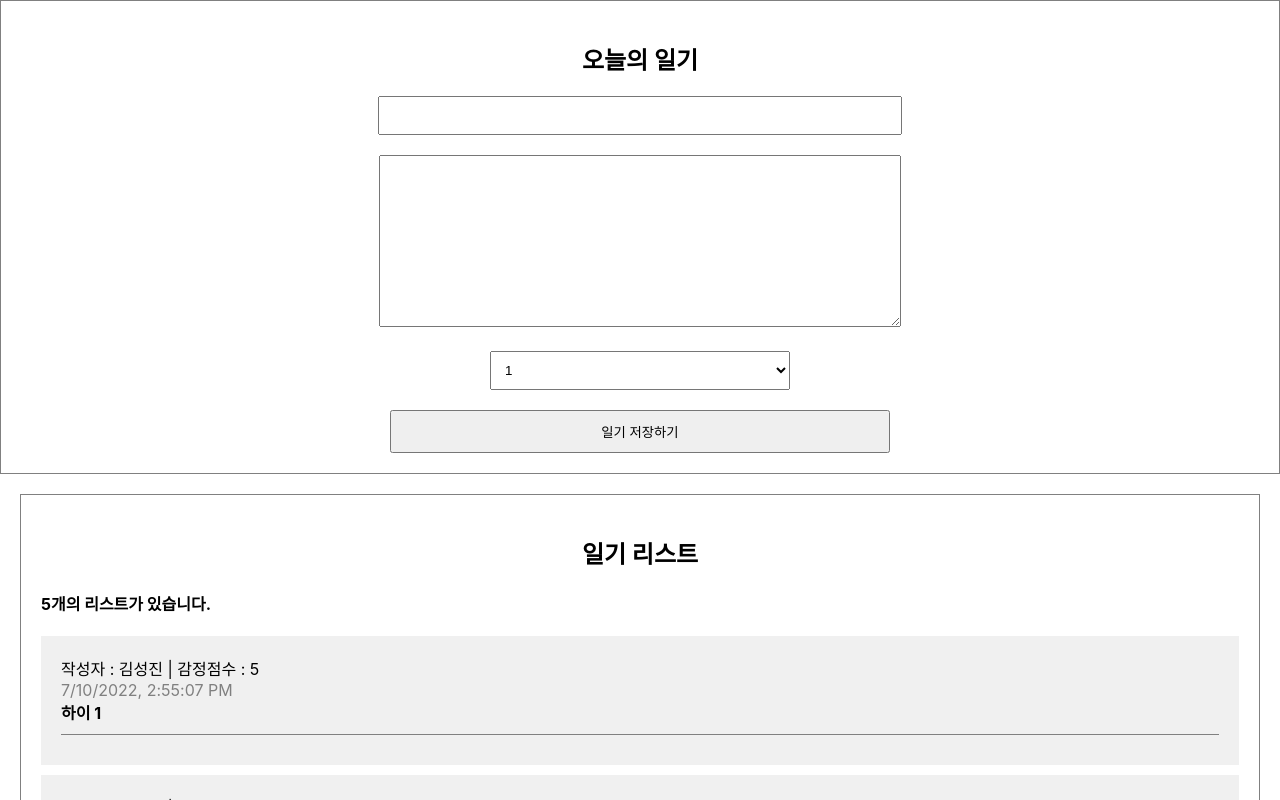
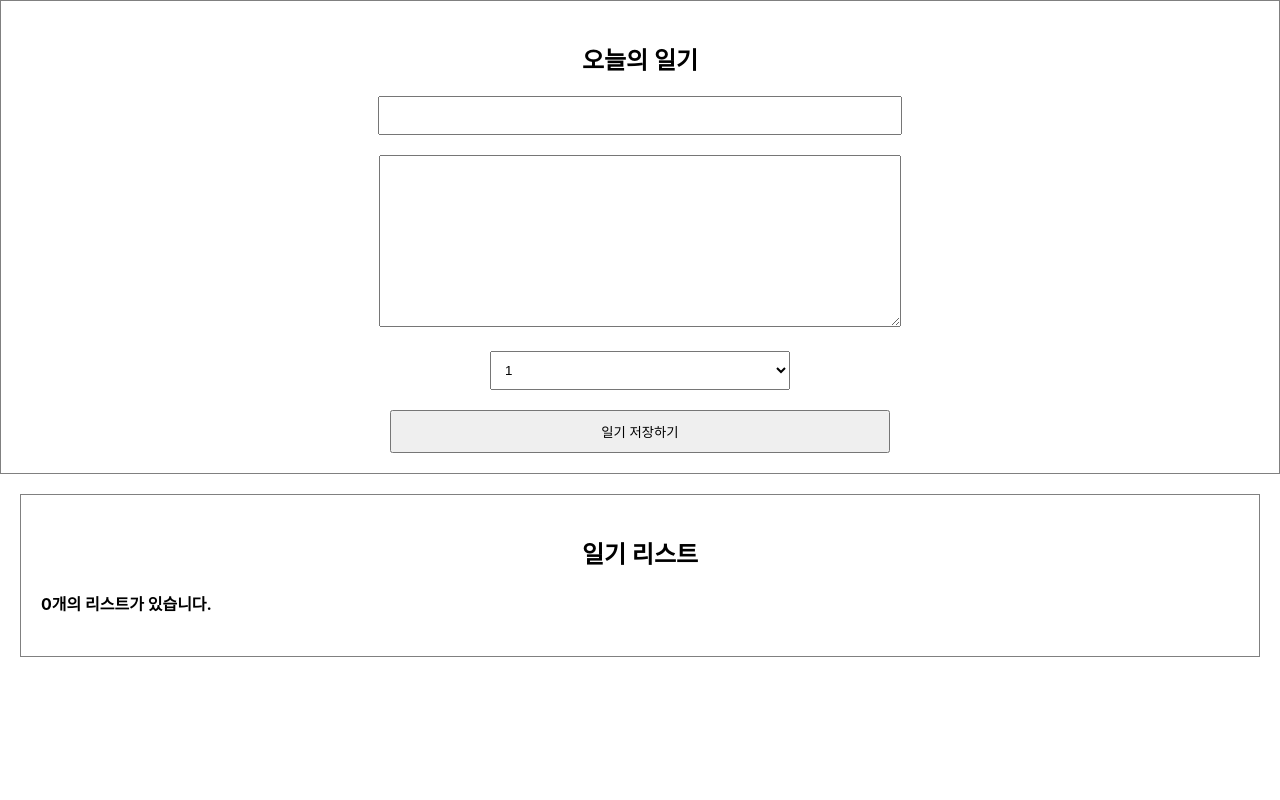
Before and after one commit to seongjin77/reactPractice, a React (Create React App) app: page / in a window 1280 px wide. Shown: the top 800 px of the page. Built offline with nearby package versions, Linux system fonts and the light colour scheme.

Commit message:
리액트 연습

```diff
--- a/src/App.js
+++ b/src/App.js
@@ -1,52 +1,68 @@
-import React, {useState, useEFFect} from 'react';
+import React, {useState, useRef} from 'react';
 import './App.css';
 import DiaryEditor from './DiaryEditor';
 import DiaryList from './DiaryList';
 
-const dummyList = [
-  {
-    id:1,
-    author: '김성진',
-    content: '하이 1',
-    emotion: 5,
-    created_date: new Date().getTime()
-  },
-  {
-    id:2,
-    author: '홍길동',
-    content: '하이 2',
-    emotion: 5,
-    created_date: new Date().getTime()
-  },
-  {
-    id:3,
-    author: '차차차',
-    content: '하이 3',
-    emotion: 5,
-    created_date: new Date().getTime()
-  },
-  {
-    id:4,
-    author: '정순대',
-    content: '하이 4',
-    emotion: 2,
-    created_date: new Date().getTime()
-  },
-  {
-    id:5,
-    author: '박주황',
-    content: '하이 5',
-    emotion: 1,
-    created_date: new Date().getTime()
-  },
-]
+// const dummyList = [
+//   {
+//     id:1,
+//     author: '김성진',
+//     content: '하이 1',
+//     emotion: 5,
+//     created_date: new Date().getTime()
+//   },
+//   {
+//     id:2,
+//     author: '홍길동',
+//     content: '하이 2',
+//     emotion: 5,
+//     created_date: new Date().getTime()
+//   },
+//   {
+//     id:3,
+//     author: '차차차',
+//     content: '하이 3',
+//     emotion: 5,
+//     created_date: new Date().getTime()
+//   },
+//   {
+//     id:4,
+//     author: '정순대',
+//     content: '하이 4',
+//     emotion: 2,
+//     created_date: new Date().getTime()
+//   },
+//   {
+//     id:5,
+//     author: '박주황',
+//     content: '하이 5',
+//     emotion: 1,
+//     created_date: new Date().getTime()
+//   },
+// ]
 
 
 function App() {
+  const [data, setData] = useState([]);
+  const dataId = useRef();
+
+  const onCreate = (author, content, emotion) => {
+      const created_date = new Date().getTime();
+      const newItem = {
+        author,
+        content,
+        emotion,
+        created_date,
+        id: dataId.current,
+      };
+      dataId.current += 1;
+      setData([newItem, ...data]);
+  };
+
   return (
     <div className="App">
-      <DiaryEditor/>
-      <DiaryList diaryList={dummyList}/>
+      <DiaryEditor onCreate={onCreate}/>
+      <DiaryList diaryList={data}/>
     </div>
   );
 }
--- a/src/DiaryEditor.js
+++ b/src/DiaryEditor.js
@@ -1,6 +1,6 @@
 import { useRef, useState } from "react";
 
-const DiaryEditor = () => {
+const DiaryEditor = ({ onCreate }) => {
   const authorInput = useRef();
   const contentInput = useRef();
 
@@ -25,8 +25,13 @@
       contentInput.current.focus();
       return;
     }
-
+    onCreate(state.author, state.content, state.emotion);
     alert("저장성공");
+    setState({
+      author: "",
+      content: "",
+      emotion: 1,
+    });
   };
 
   return (
@@ -42,7 +47,7 @@
       </div>
       <div>
         <textarea
-        ref={contentInput}
+          ref={contentInput}
           name="content"
           type="text"
           value={state.content}
```
